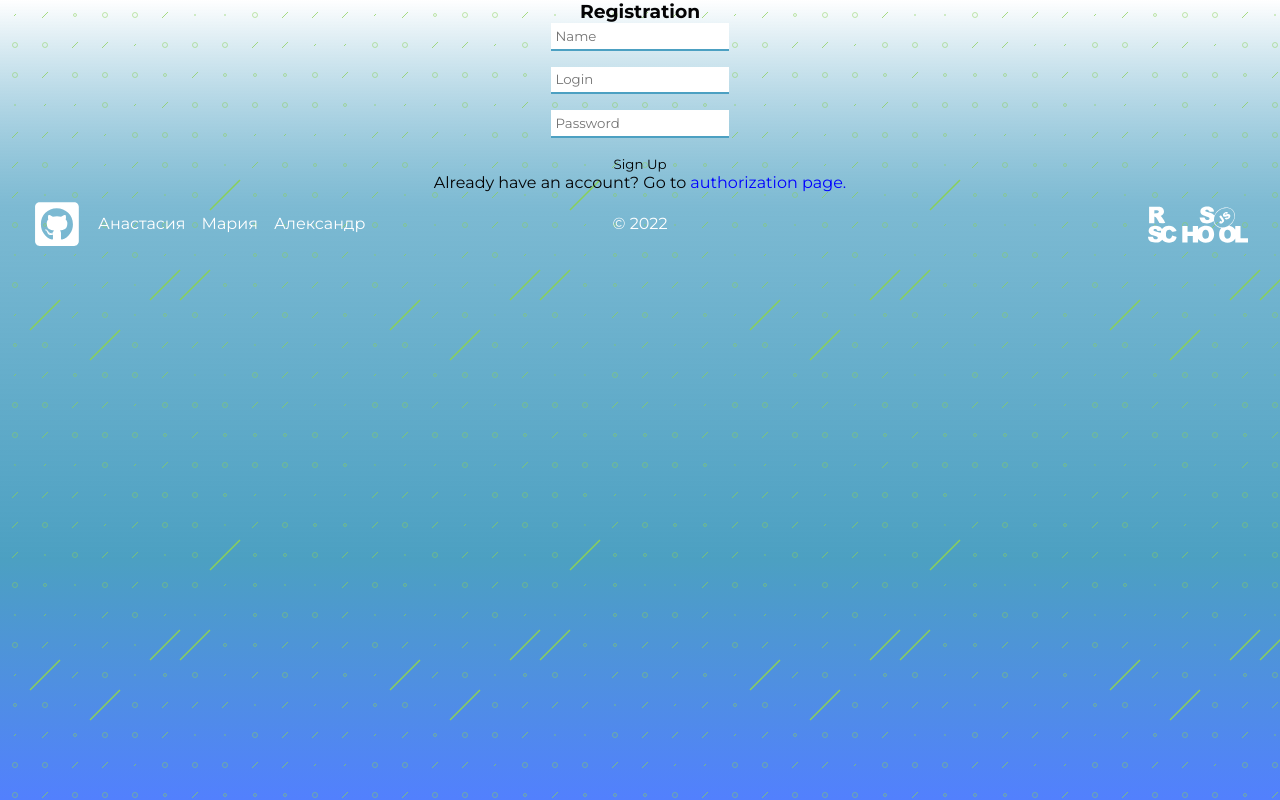
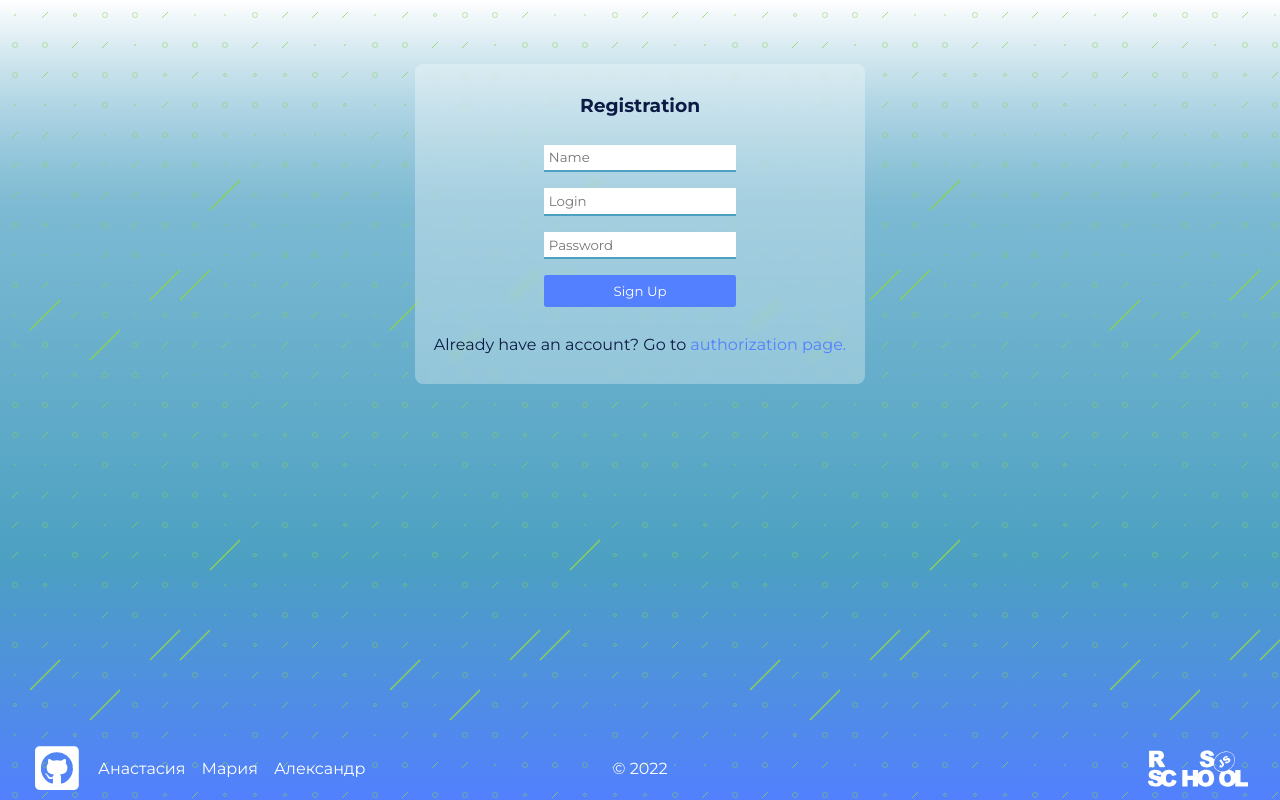
Before and after one commit to backspacev9/project-management-app, a React (Create React App) app: page /signup in a window 1280 px wide. Built offline with nearby package versions, Linux system fonts and the light colour scheme.

Commit message:
feat: add style for registration and profile page

```diff
--- a/src/components/header/HomeButton/index.tsx
+++ b/src/components/header/HomeButton/index.tsx
@@ -4,7 +4,13 @@ import { NavLink, useLocation } from 'react-router-dom';
 const HomeButton = () => {
   const location = useLocation();
   return (
-    <NavLink to={location.pathname.includes('/main/b/') ? '/main' : '/'}>
+    <NavLink
+      to={
+        location.pathname.includes('/main/b/') || location.pathname.includes('/edit-profile')
+          ? '/main'
+          : '/'
+      }
+    >
       <button className="home-btn"></button>
     </NavLink>
   );
--- a/src/pages/authorization/index.scss
+++ b/src/pages/authorization/index.scss
@@ -17,11 +17,12 @@
   flex-direction: column;
   justify-content: space-around;
   width: 450px;
-  height: 250px;
+  height: 280px;
   margin: 0 auto;
   backdrop-filter: blur(5px);
   background-color: hsla(0,0%,100%,.3);
   border-radius: 0.5rem;
+  padding: 1rem 0;
 }
 
 .page-link {
--- /dev/null
+++ b/src/pages/profile-page/index.scss
@@ -0,0 +1,15 @@
+@import '../../consts.scss';
+
+.profile-page {
+  display: flex;
+  flex-direction: column;
+  align-items: center;
+  gap: 15px;
+  height: calc(100vh - 8rem);
+  padding-top: 4rem;
+  color: $c4;
+  input,
+  button {
+    width: 12rem
+  }
+}
--- a/src/pages/profile-page/index.tsx
+++ b/src/pages/profile-page/index.tsx
@@ -10,6 +10,8 @@ import { getCurrentUser, updateCurrentUser } from '../../redux/users-reducer';
 import { IUserInfo } from '../../utils/auth-types';
 import { modalActionEnum } from '../../utils/enums';
 import { useTranslation } from 'react-i18next';
+import Header from '../../components/header';
+import './index.scss';
 
 const EditProfile = () => {
   const dispatch = useAppDispatch();
@@ -61,7 +63,9 @@ const EditProfile = () => {
   };
 
   return (
-    <section>
+    <>
+      <Header />
+      <section className="profile-page">
         <h2>{t('edit_profile')}</h2>
         <form onSubmit={handleSubmit(onSubmit)}>
           <input
@@ -97,12 +101,15 @@ const EditProfile = () => {
             {...register('password', { required: true, pattern: /^[A-Za-zА-Яа-яЁё0-9]+$/ })}
           />
           <div className="error-message">{errors.password && t('password_error')}</div>
-        <button type="submit" className="update-btn">
+          <button type="submit" className="update-btn button">
             {t('update_info')}
           </button>
         </form>
-      <button onClick={handleDelete}>{t('delete_user')}</button>
+        <button className="delete-btn button" onClick={handleDelete}>
+          {t('delete_user')}
+        </button>
       </section>
+    </>
   );
 };
 
--- a/src/pages/registration/index.scss
+++ b/src/pages/registration/index.scss
@@ -1,4 +1,26 @@
-.page-link {
-  color: blue;
-  cursor: pointer;
+@import '../../consts.scss';
+
+.registration {
+  display: flex;
+  flex-direction: column;
+  height: calc(100vh - 4rem);
+  padding-top: 4rem;
+  color: $c4;
+  input,
+  button {
+    width: 12rem
+  }
 }
+
+.registration-container {
+  display: flex;
+  flex-direction: column;
+  justify-content: space-around;
+  width: 450px;
+  height: 320px;
+  margin: 0 auto;
+  backdrop-filter: blur(5px);
+  background-color: hsla(0,0%,100%,.3);
+  border-radius: 0.5rem;
+  padding: 1rem 0;
+}
--- a/src/pages/registration/index.tsx
+++ b/src/pages/registration/index.tsx
@@ -23,6 +23,7 @@ const Registration = () => {
   return (
     <>
       <section className="registration">
+        <div className="registration-container">
           <h3>{t('registration')}</h3>
           <form onSubmit={handleSubmit(onSubmit)}>
             <input
@@ -49,7 +50,7 @@ const Registration = () => {
               {...register('password', { required: true, pattern: /^[A-Za-zА-Яа-яЁё0-9]+$/ })}
             />
             <div className="error-message">{errors.password && t('password_error')}</div>
-          <button type="submit" className="registration-btn">
+            <button type="submit" className="registration-btn button">
               {t('sign_Up')}
             </button>
           </form>
@@ -59,6 +60,7 @@ const Registration = () => {
               <span className="page-link">{t('to_autorization_page')}</span>
             </NavLink>
           </div>
+        </div>
       </section>
     </>
   );
```
Lines whose indentation alone changed are shown as unchanged.
